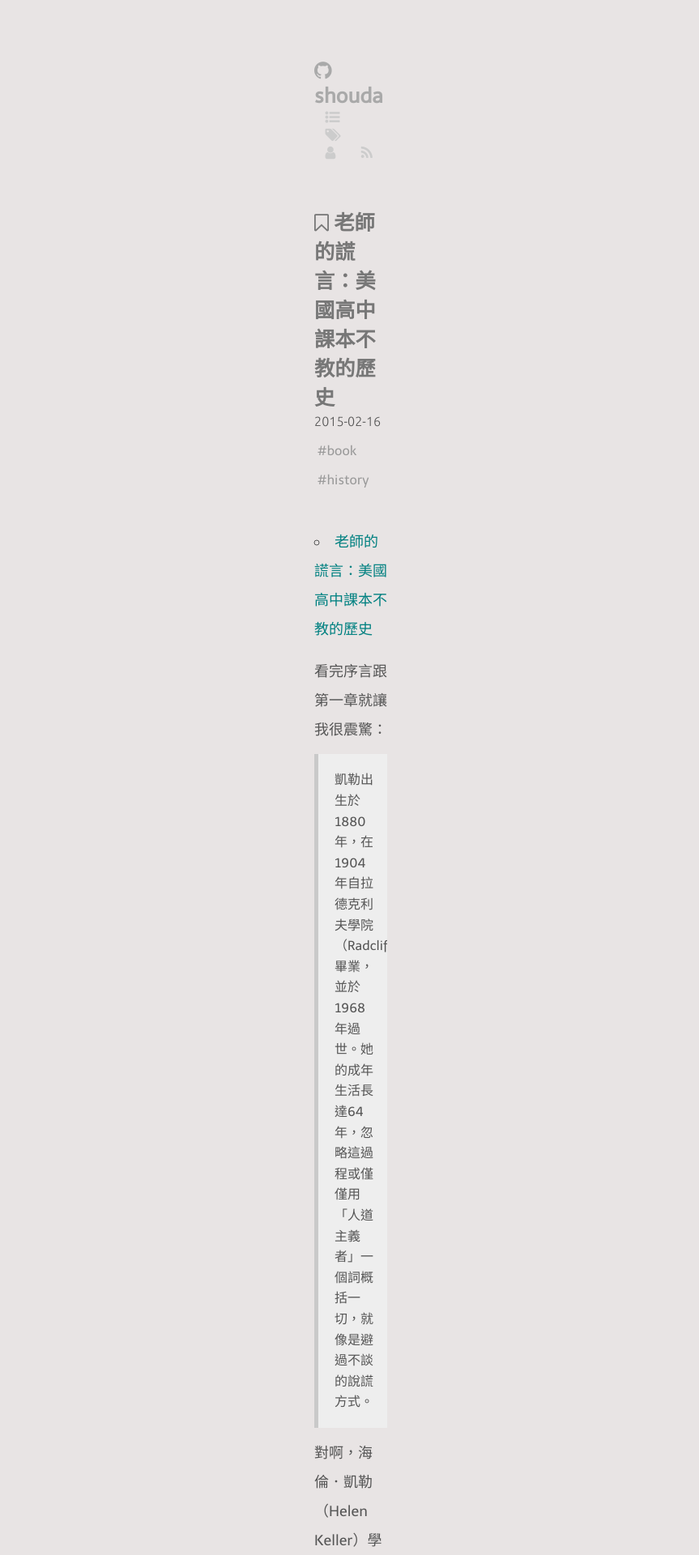
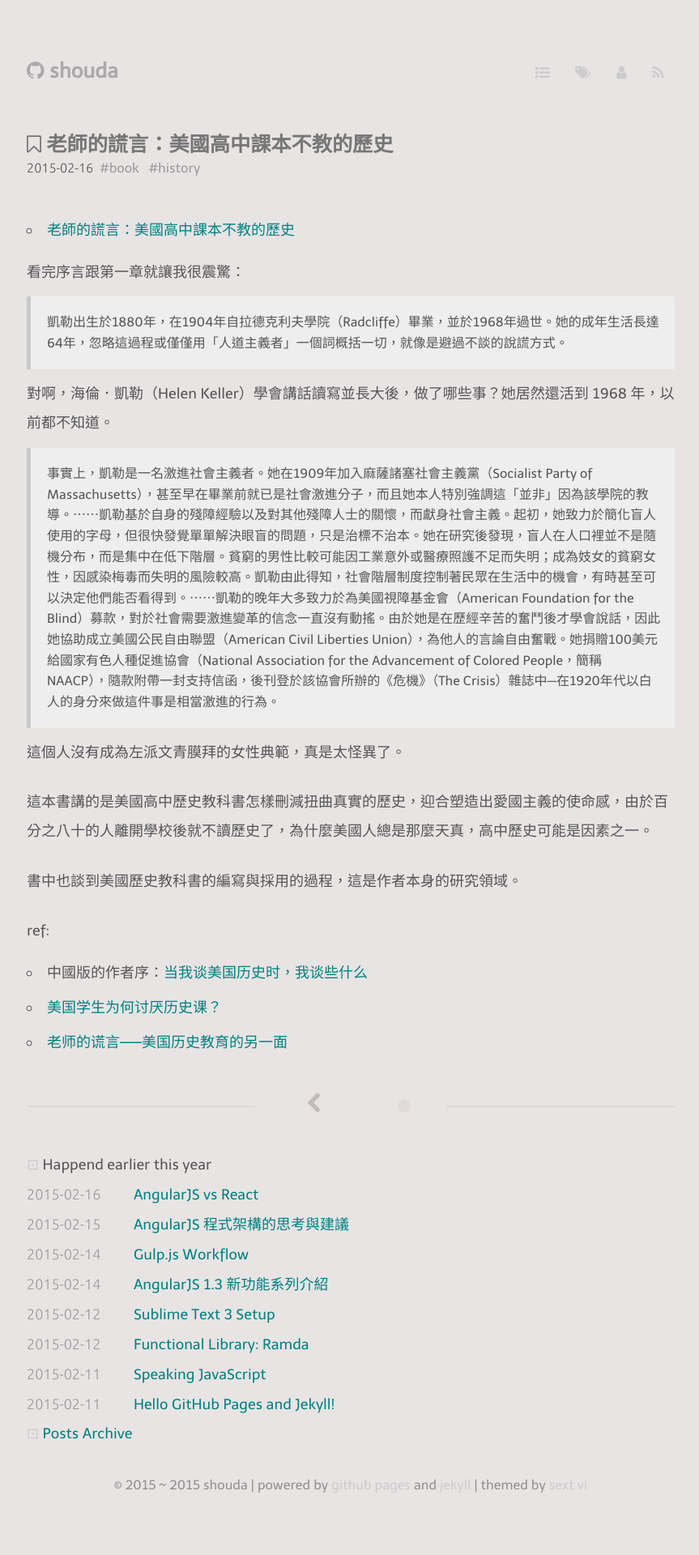
Before and after one commit to shouda/shouda.github.io, a Jekyll site: the page built from index.markdown, in a window 1280 px wide. Shown: the top 1920 px of the page at 81% size, without its empty margins (207-1070 px from the left). Built offline with Jekyll 4.4.1, drawn with Linux system fonts in a browser that asks for light colours; nearby versions of some CDN libraries; Markdown is read by kramdown in place of the engine named in the settings; after the commit the page ends 1860 px from its top, so only the background shows below that.

Commit message:
update css

```diff
--- a/media/css/style.css
+++ b/media/css/style.css
@@ -24,7 +24,7 @@ body {
 
 @media screen and (min-width: 1000px) {
   body {
-    width: 90px;
+    width: 90%;
     max-width: 800px; } }
 @media screen and (max-width: 999px) {
   body {
--- a/media/css/style.scss
+++ b/media/css/style.scss
@@ -25,7 +25,7 @@ $background-color: #e8e4e4;
 * { margin: 0; padding: 0; }
 body { margin: 0 auto; font-size: 18px; font-family: #{$font}; color: #555; background-color: $background-color; }
 @media screen and (min-width: 1000px) {
-    body { width: 90px; max-width: 800px; }
+    body { width: 90%; max-width: 800px; }
 }
 @media screen and (max-width: 999px) {
     body { width: 90%; }
```
Also changed, not shown: 1 other file.
